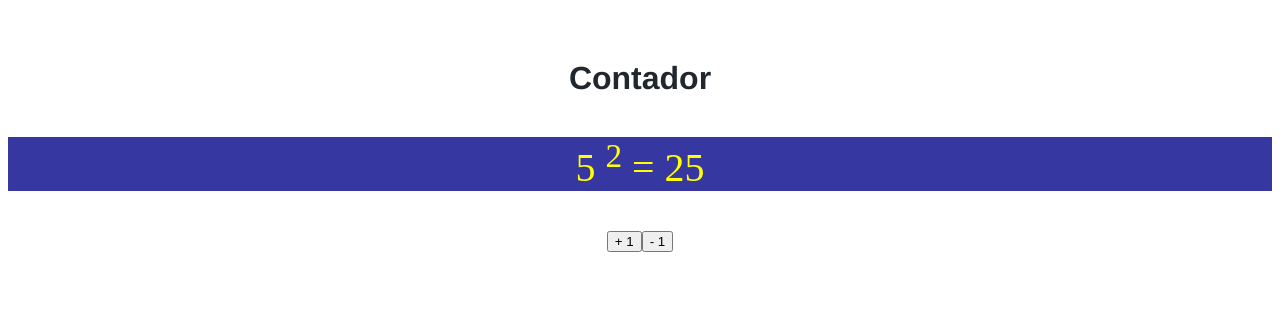
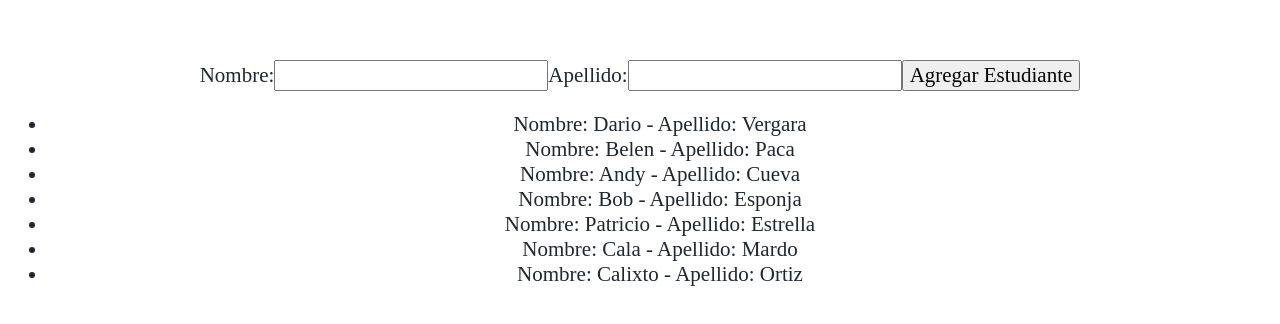
Before and after one commit to DarioVergaraOrtiz/pw_u2_p8_dv, a Vue app in the folder arranque-vue/: page / in a window 1280 px wide. Shown: the top 324 px of the page. Built offline with nearby package versions, Linux system fonts and the light colour scheme.

Commit message:
Taller14

```diff
--- a/arranque-vue/src/App.vue
+++ b/arranque-vue/src/App.vue
@@ -1,16 +1,17 @@
 <template>
   <!--<HolaMundoView/>-->
-  <ContadorVue />
+  <!--<ContadorVue/>-->
+  <EstudianteView/>
 </template>
 
 <script>
-import ContadorVue from "@/components/Contador.vue";
-import HolaMundoView from "@/views/HolaMundoView.vue";
+
+import EstudianteView from "@/views/EstudianteView.vue";
 
 export default {
   name: "App",
   components: {
-    ContadorVue,
+    EstudianteView,
   },
 };
 </script>
--- a/arranque-vue/src/components/Contador.vue
+++ b/arranque-vue/src/components/Contador.vue
@@ -1,10 +1,10 @@
 <template>
   <div class="container">
-    <h1>Contador</h1>
+    <h1>{{ title }}</h1>
     <p>{{ this.numero }} <sup>2</sup> = {{ calCuadrado }}</p>
     <div>
       <button v-on:click="incrementar()">+ 1</button>
-      <button v-on:click="decrementar()" >- 1</button>
+      <button @click="decrementar()">- 1</button>
     </div>
 
     <!--
@@ -27,10 +27,28 @@
 /* Propiedades Reactivas, Option API
  */
 export default {
+  /*props: ["title", "value"],*/
+  props: {
+    title: String,
+    value: {
+      type: Number,
+      required: false,
+      default: 100,
+      validator(value) {
+        return value > 0;
+      },
+    },
+    p1: Boolean,
+    p2: Array,
+    p3: Object,
+    p4: Function,
+    p5: Date,
+    p6: Symbol,
+  },
   data() {
     return {
-      numero: 5,
-      texto: "Dario Vergara",
+      numero: this.value,
+      titulo: "Contador",
       activo: true,
       usuario: {
         nombre: "Dario",
@@ -58,6 +76,13 @@
       return this.numero * this.numero;
     },
   },
+  created(){
+    if(this.value > 0){
+      console.log("Es correcto")
+    } else{
+      throw new Error("Error, el valor no puede ser menor que cero");
+    }
+  }
 };
 </script>
 
--- /dev/null
+++ b/arranque-vue/src/components/Estudiante.vue
@@ -0,0 +1,52 @@
+<template>
+  <div class="container">
+    <label for="id_nombre">Nombre:</label>
+    <input v-model="nuevoNombre" id="id_nombre" type="text" />
+    <label for="id_apellido">Apellido:</label>
+    <input v-model="nuevoApellido" id="id_apellido" type="text" />
+    <button @click="agregarEstudiante()">Agregar Estudiante</button>
+
+    <ul>
+      <li v-for="{ nombre, apellido } in lista" :key="nombre">
+        Nombre: {{ nombre }} - Apellido: {{ apellido }}
+      </li>
+    </ul>
+  </div>
+</template>
+
+<script>
+export default {
+  data() {
+    return {
+      nuevoNombre: null,
+      nuevoApellido: null,
+      lista: [
+        { nombre: "Dario", apellido: "Vergara" },
+        { nombre: "Belen", apellido: "Paca" },
+        { nombre: "Andy", apellido: "Cueva" },
+        { nombre: "Bob", apellido: "Esponja" },
+        { nombre: "Patricio", apellido: "Estrella" },
+        { nombre: "Cala", apellido: "Mardo" },
+        { nombre: "Calixto", apellido: "Ortiz" },
+      ],
+    };
+  },
+  methods: {
+    agregarEstudiante() {
+      const nuevo = {
+        nombre: this.nuevoNombre,
+        apellido: this.nuevoApellido,
+      };
+      this.lista.unshift(nuevo);
+      /* this.lista.push(nuevo);*/
+    },
+  },
+};
+</script>
+
+<style>
+* {
+  font-size: 21px;
+  font-family: "Times New Roman", Times, serif;
+}
+</style>
--- /dev/null
+++ b/arranque-vue/src/views/EstudianteView.vue
@@ -0,0 +1,18 @@
+<template>
+  <div>
+    <Estudiante/>
+  </div>
+</template>
+
+<script>
+import Estudiante from "@/components/Estudiante.vue";
+
+export default {
+  components: {
+    Estudiante,
+  },
+};
+</script>
+
+<style>
+</style>
```
Also changed, not shown: arranque-vue/src/views/ContadorView.vue (+15 -3 lines).
